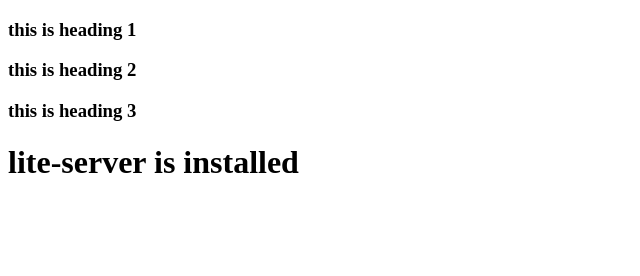
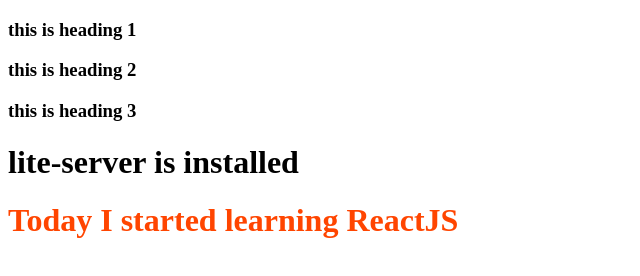
Before and after one commit to ritanshoo/git-test, a website: page index.html in a window 1280 px wide. Shown: the whole page, without its empty margins (0-640 px from the left). Drawn offline with Linux system fonts and the light colour scheme.

Commit message:
from today onwards i started learning ReactJS

```diff
--- a/index.html
+++ b/index.html
@@ -10,5 +10,6 @@
     <h3>this is heading 2</h3>
     <h3>this is heading 3</h3>
     <h1>lite-server is installed</h1>
+    <h1 style="color:orangered">Today I started learning ReactJS</h3>
 </body>
 </html>
```
